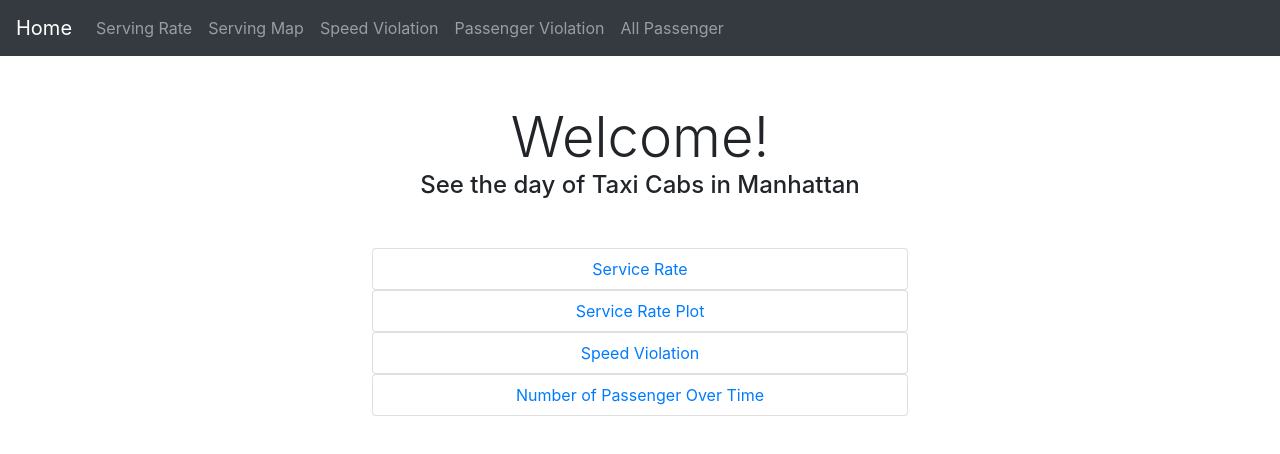
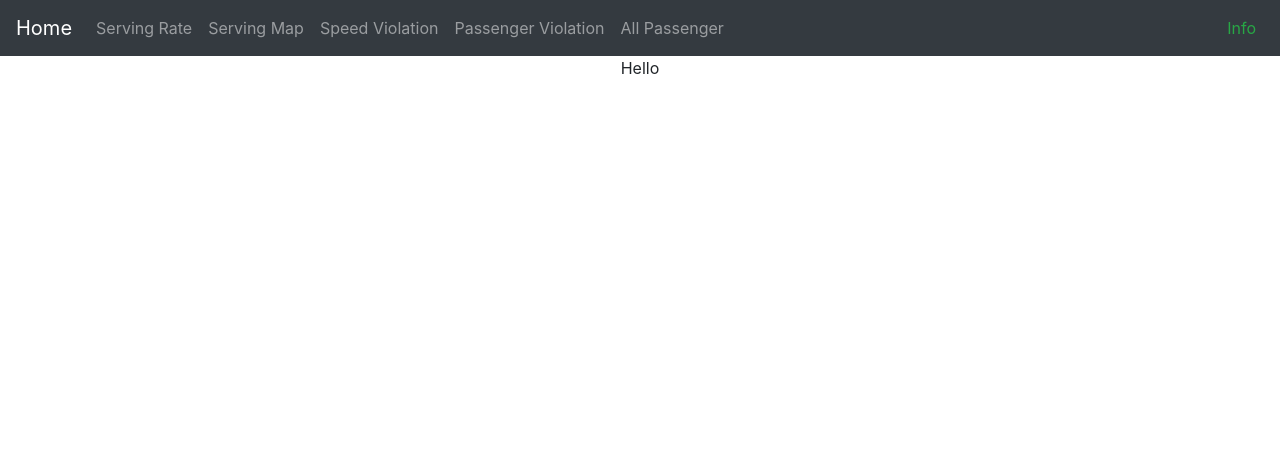
Before and after one commit to ahamedbashir/CabVisualization, a React (Create React App) app: page /vis/info in a window 1280 px wide. Shown: the top 454 px of the page. Built offline with nearby package versions, Linux system fonts and the light colour scheme.

Commit message:
add info page for justication

```diff
--- a/src/App.js
+++ b/src/App.js
@@ -14,6 +14,7 @@ import PassengerViolation4 from './Containers/PassengerViolation4';
 import PassengerOverall from './Containers/PassengerOverall';
 import Home from './Containers/Home';
 import { Navbar, Nav } from 'react-bootstrap';
+import About from './Containers/About';
 
 function Navigation(props) {
   return (
@@ -30,7 +31,7 @@ function Navigation(props) {
           <Nav.Link href="/vis/passengerOverall">All Passenger</Nav.Link>
         </Nav>
         <Nav>
-
+          <Nav.Link className="text-success " href="/vis/info">Info</Nav.Link>
         </Nav>
       </Navbar.Collapse>
     </Navbar>
@@ -47,7 +48,7 @@ class App extends React.Component {
 
   render() {
     return (
-      <Router>
+      <Router >
         <Navigation />
         <div className="container-fluid text-center">
           <div className="row justify-content-center" id="container">
@@ -57,6 +58,7 @@ class App extends React.Component {
               <Route path="/vis/speedViolation25" component={SpeedViolation25} />
               <Route path="/vis/passengerViolation4" component={PassengerViolation4} />
               <Route path="/vis/passengerOverall" component={PassengerOverall} />
+              <Route path="/vis/info" component={About} />
               <Route path="/" component={Home} />
             </Switch>
           </div>
--- /dev/null
+++ b/src/Containers/About.js
@@ -0,0 +1,14 @@
+import React from 'react';
+
+class About extends React.Component {
+    render() {
+        return (
+
+            <div>
+                Hello
+            </div>
+        );
+    }
+}
+
+export default About;
--- a/src/Containers/Home.js
+++ b/src/Containers/Home.js
@@ -1,5 +1,5 @@
 import React from 'react';
-import {Nav} from 'react-bootstrap'
+import { Nav } from 'react-bootstrap'
 
 
 class Home extends React.Component {
@@ -34,6 +34,9 @@ class Home extends React.Component {
                 <div className="card">
                     <Nav.Link className="" href="/vis/passengerOverall">Number of Passenger Over Time</Nav.Link>
                 </div>
+                <div className="mt-5 card row">
+                    <a className="text-success" href="/vis/info"> To learn about the data and Processing steps, Click Here or go to info</a>
+                </div>
             </div >
         );
     }
```
